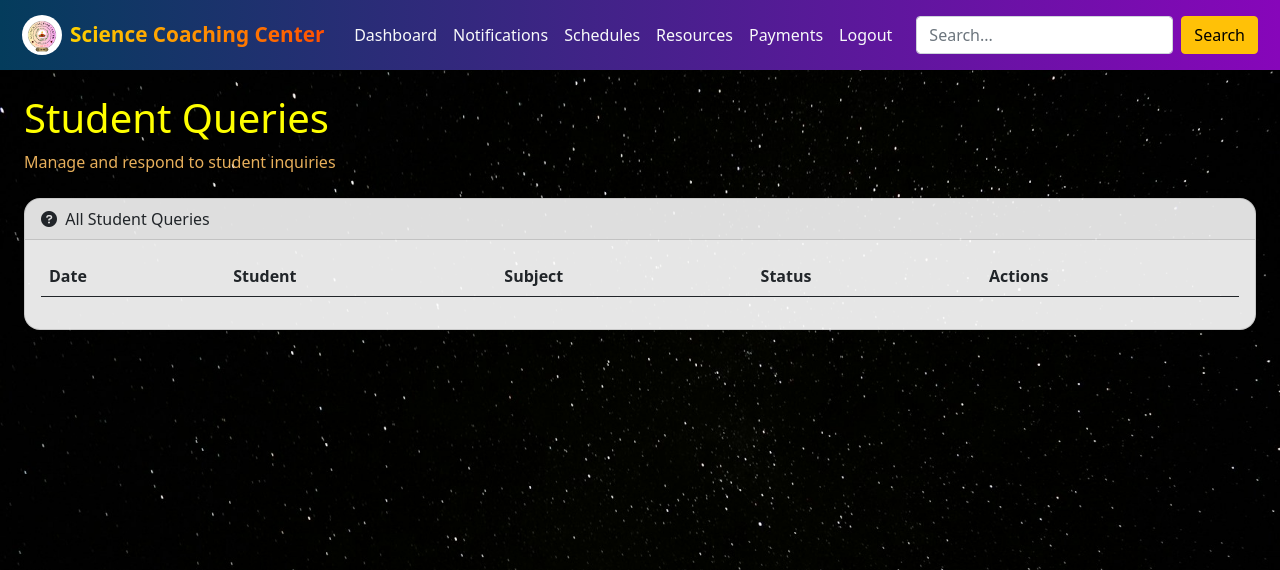
After one commit to Priya-2319/scc-site, a Flask app: page /queries in a window 1280 px wide. The commit adds this page. Shown: the top 570 px of the page. Run offline with Flask 3, Linux system fonts and the light colour scheme; the visitor is signed in with stand-in values (Sample User, id 1); lists and menus that the app fills with data are empty; some libraries are stand-ins or nearby versions.

Commit message:
add query page

```diff
--- a/routes.py
+++ b/routes.py
@@ -846,3 +846,118 @@ def edit_student(student_id):
             return redirect(url_for('view_students'))
 
     return render_template('admin_side/crud_temp/edit_student.html', student=student)
+
+
+@app.route('/student/query', methods=['GET', 'POST'])
+@login_required
+@student_required
+def submit_query():
+    if request.method == 'POST':
+        subject = request.form.get('subject')
+        message = request.form.get('message')
+
+        if not subject or not message:
+            flash('Please fill in all fields', 'error')
+            return redirect(url_for('submit_query'))
+
+        # Create new query
+        new_query = Query(
+            student_id=session['user_id'],
+            subject=subject,
+            message=message,
+            date_submitted=datetime.now(),
+            status='pending'
+        )
+
+        db.session.add(new_query)
+        db.session.commit()
+
+        flash('Your query has been submitted successfully!', 'success')
+        return redirect(url_for('query_history'))
+
+    return render_template('student_side/query_temp/submit_query.html')
+
+@app.route('/student/queries/history')
+@login_required
+@student_required
+def query_history():
+    current_user = session['user_id']
+    queries = Query.query.filter_by(student_id=current_user)\
+                        .order_by(Query.date_submitted.desc())\
+                        .all()
+    return render_template('student_side/query_temp/query_history.html', queries=queries)
+
+@app.route('/query/details/<int:query_id>')
+@login_required
+@student_required
+def query_details(query_id):
+    # Only select the columns we need for the modal
+    query = Query.query.with_entities(
+        Query.subject,
+        Query.message,
+        Query.status,
+        Query.response,
+        Query.date_submitted,
+        Query.response_date
+    ).filter_by(
+        query_id=query_id,
+        student_id=session['user_id']  # Combine filter conditions
+    ).first_or_404()
+
+    if request.headers.get('X-Requested-With') == 'XMLHttpRequest':
+        return render_template('student_side/query_temp/query_details.html', query=query)
+    return render_template('student_side/query_temp/query_details.html', query=query)
+
+@app.route('/queries')
+@login_required
+@admin_required
+def admin_queries():
+    # Get all pending queries with student information
+    queries = db.session.query(Query, Student)\
+                .join(Student, Query.student_id == Student.student_id)\
+                .order_by(Query.date_submitted.desc())\
+                .all()
+
+    return render_template('admin_side/queries.html', queries=queries)
+
+@app.route('/respond/<int:query_id>', methods=['GET', 'POST'])
+@login_required
+@admin_required
+def respond_to_query(query_id):
+    query = Query.query.get_or_404(query_id)
+
+    if request.method == 'POST':
+        response = request.form.get('response')
+
+        if not response:
+            flash('Please enter a response', 'error')
+            return redirect(url_for('respond_to_query', query_id=query_id))
+
+        # Update query with response
+        query.response = response
+        query.response_date = datetime.now()
+        query.status = 'resolved'
+
+        db.session.commit()
+
+        flash('Response submitted successfully!', 'success')
+        return redirect(url_for('admin_queries'))
+
+    # Get student details for the query
+    student = Student.query.filter_by(student_id=query.student_id).first()
+    return render_template('admin_side/respond_to_query.html', query=query, student=student)
+
+@app.route('/close/<int:query_id>')
+@login_required
+@admin_required
+def close_query(query_id):
+    query = Query.query.get_or_404(query_id)
+
+    if query.status != 'resolved':
+        query.status = 'closed'
+        query.response_date = datetime.now()
+
+        db.session.commit()
+        flash('Query closed successfully', 'success')
+
+    return redirect(url_for('admin_queries'))
--- a/templates/admin_side/admin_dashboard.html
+++ b/templates/admin_side/admin_dashboard.html
@@ -14,6 +14,7 @@
     <!-- Icons and Bootstrap -->
     <link rel="stylesheet" href="https://cdn.jsdelivr.net/npm/bootstrap-icons/font/bootstrap-icons.css">
     <link rel="stylesheet" href="https://cdnjs.cloudflare.com/ajax/libs/font-awesome/6.5.1/css/all.min.css">
+    <link rel="stylesheet" href="https://cdnjs.cloudflare.com/ajax/libs/font-awesome/6.0.0/css/all.min.css">
     <link rel="stylesheet" href="https://cdnjs.cloudflare.com/ajax/libs/animate.css/4.1.1/animate.min.css" />
     <link href="https://cdn.jsdelivr.net/npm/bootstrap@5.0.2/dist/css/bootstrap.min.css" rel="stylesheet">
 
@@ -136,6 +137,29 @@
             .action-card {
                 border-radius: 10px;
             }
+        }
+
+        /* Query Management Styles */
+        #queriesTable tr.table-warning:hover {
+            background-color: rgba(255, 193, 7, 0.2);
+        }
+
+        .query-response-form {
+            background-color: #f8f9fa;
+            border-radius: 8px;
+            padding: 20px;
+            margin-bottom: 20px;
+        }
+
+        .response-textarea {
+            min-height: 200px;
+        }
+
+        .query-meta {
+            background-color: #e9ecef;
+            padding: 15px;
+            border-radius: 5px;
+            margin-bottom: 20px;
         }
     </style>
     {% endblock %}
@@ -260,6 +284,22 @@
                     </div>
                 </div>
             </div>
+
+            <!-- Student Queries Card -->
+            <div class="col-sm-6 col-md-4 col-lg-3 mb-4">
+                <div class="card action-card shadow text-center h-100 hover-effect">
+                    <div class="card-body d-flex flex-column">
+                        <div class="icon-wrapper mb-3 mx-auto">
+                            <i class="fas fa-question-circle fa-3x text-primary"></i>
+                        </div>
+                        <h5 class="card-title fw-bold mb-2">Student Queries</h5>
+                        <p class="card-text mb-3">View and respond to student inquiries</p>
+                        <a href="{{ url_for('admin_queries') }}" class="btn btn-primary btn-action mt-auto">
+                            <i class="fas fa-eye me-1"></i> View Queries
+                        </a>
+                    </div>
+                </div>
+            </div>
         </div>
     </div>
     {% endblock %}
@@ -295,6 +335,33 @@
             // Start typing after slight delay
             setTimeout(typeWriter, 500);
         });
+
+        // Initialize DataTable for queries table
+        document.addEventListener('DOMContentLoaded', function () {
+            $('#queriesTable').DataTable({
+                order: [[0, 'desc']],
+                responsive: true,
+                columnDefs: [
+                    { responsivePriority: 1, targets: 0 }, // Date
+                    { responsivePriority: 2, targets: 4 }, // Actions
+                    { responsivePriority: 3, targets: 2 }  // Subject
+                ]
+            });
+
+            // Rich text editor for responses
+            if (document.getElementById('response')) {
+                ClassicEditor
+                    .create(document.querySelector('#response'), {
+                        toolbar: [
+                            'heading', '|', 'bold', 'italic', 'link', 'bulletedList',
+                            'numberedList', 'blockQuote', 'undo', 'redo'
+                        ]
+                    })
+                    .catch(error => {
+                        console.error(error);
+                    });
+            }
+        });
     </script>
     {% endblock %}
 </body>
--- /dev/null
+++ b/templates/admin_side/queries.html
@@ -0,0 +1,64 @@
+{% extends "admin_side/admin_dashboard.html" %}
+
+{% block content %}
+<div class="container-fluid px-4">
+    <h1 class="mt-4" style="color: yellow;">Student Queries</h1>
+    <ol class="breadcrumb mb-4">
+        <li class="breadcrumb-item active" style="color: rgb(231, 175, 91);">Manage and respond to student inquiries</li>
+    </ol>
+
+    <div class="card mb-4">
+        <div class="card-header">
+            <i class="fas fa-question-circle me-1"></i>
+            All Student Queries
+        </div>
+        <div class="card-body">
+            <div class="table-responsive">
+                <table class="table table-hover" id="queriesTable">
+                    <thead>
+                        <tr>
+                            <th>Date</th>
+                            <th>Student</th>
+                            <th>Subject</th>
+                            <th>Status</th>
+                            <th>Actions</th>
+                        </tr>
+                    </thead>
+                    <tbody>
+                        {% for query, student in queries %}
+                        <tr class="{% if query.status == 'pending' %}table-warning{% endif %}">
+                            <td>{{ query.date_submitted.strftime('%d %b %Y') }}</td>
+                            <td>
+                                {{ student.name }} <strong>({{ student.student_id }})</strong>
+                                <br><small class="text-muted">{{ student.email }}</small>
+                            </td>
+                            <td>{{ query.subject|truncate(50) }}</td>
+                            <td>
+                                <span class="badge
+                                    {% if query.status == 'pending' %}bg-warning
+                                    {% elif query.status == 'resolved' %}bg-success
+                                    {% else %}bg-secondary{% endif %}">
+                                    {{ query.status|title }}
+                                </span>
+                            </td>
+                            <td>
+                                <a href="{{ url_for('respond_to_query', query_id=query.query_id) }}"
+                                   class="btn btn-sm btn-primary">
+                                    <i class="fas fa-reply"></i> Respond
+                                </a>
+                                {% if query.status == 'pending' %}
+                                <a href="{{ url_for('close_query', query_id=query.query_id) }}"
+                                   class="btn btn-sm btn-outline-secondary">
+                                    <i class="fas fa-times"></i> Close
+                                </a>
+                                {% endif %}
+                            </td>
+                        </tr>
+                        {% endfor %}
+                    </tbody>
+                </table>
+            </div>
+        </div>
+    </div>
+</div>
+{% endblock %}
```
Also changed, not shown: models.py (+6 -6 lines), templates/admin_side/respond_to_query.html (added, +52 -0 lines), templates/student_side/announcements.html (+62 -7 lines), templates/student_side/query_temp/query_details.html (added, +30 -0 lines), templates/student_side/query_temp/query_history.html (added, +138 -0 lines), templates/student_side/query_temp/submit_query.html (added, +39 -0 lines).
